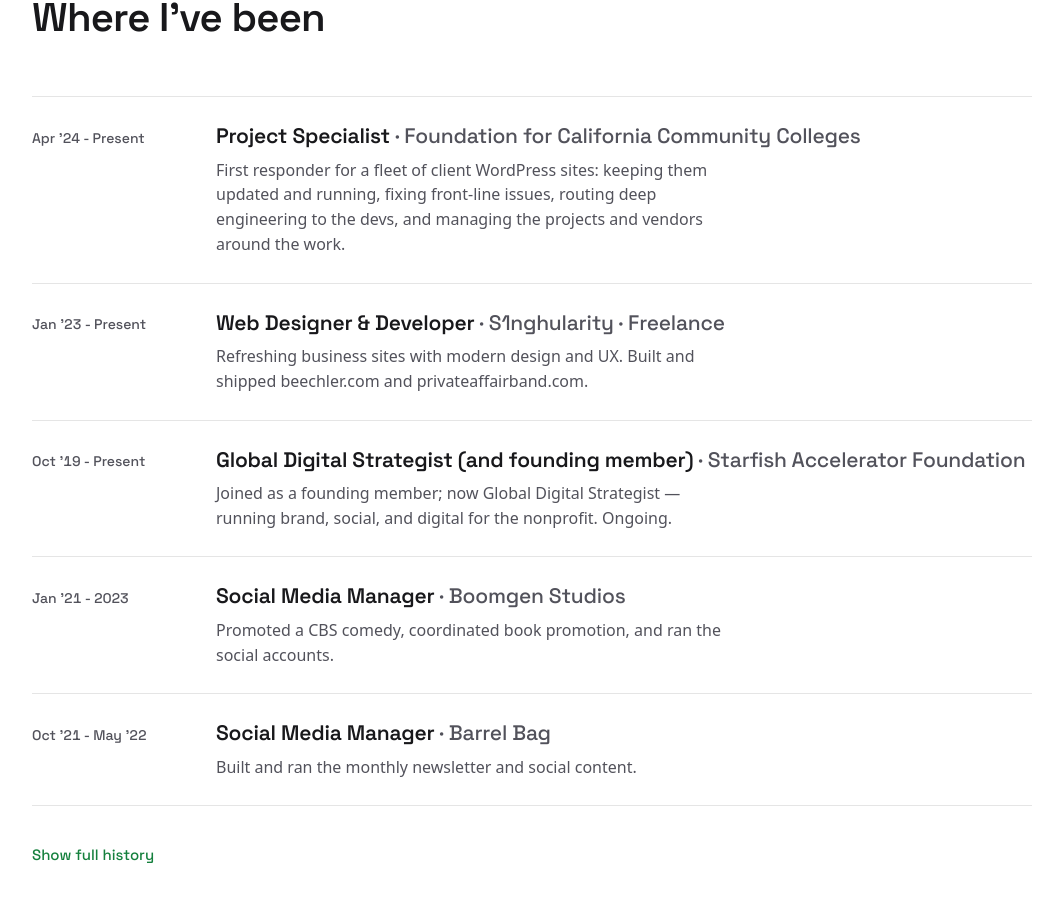
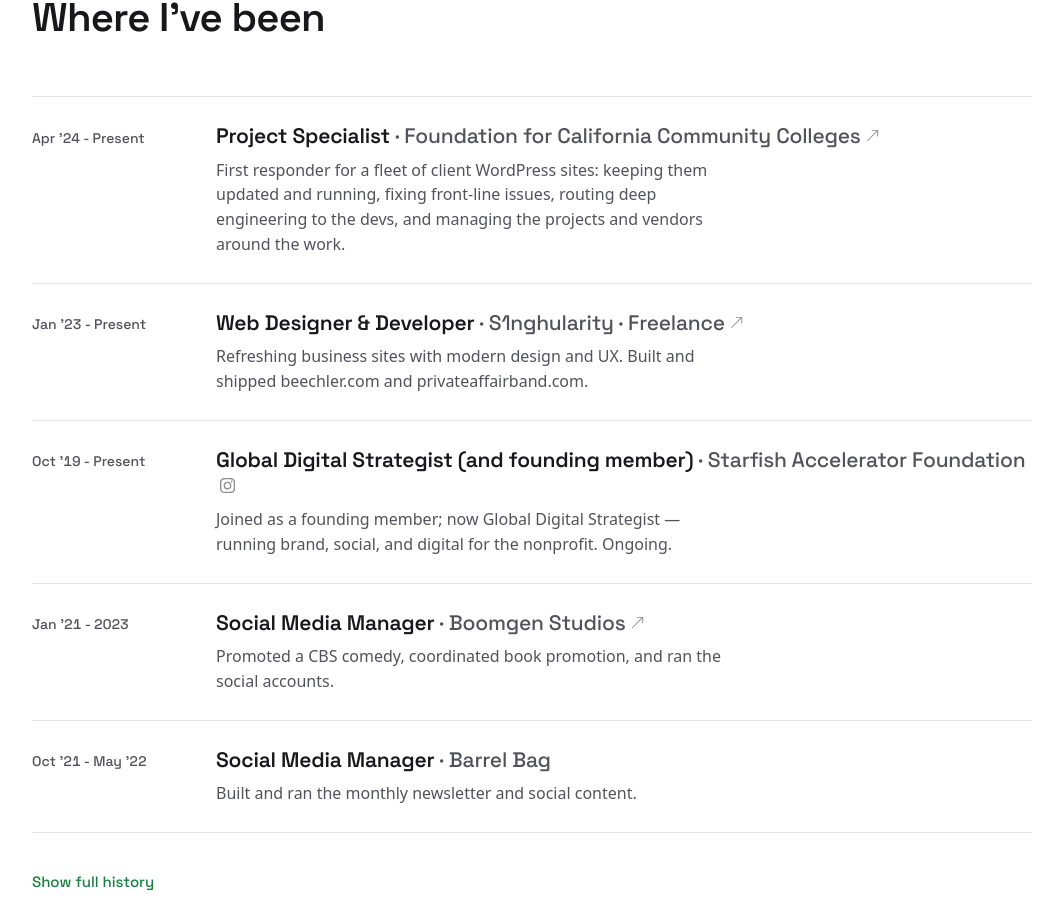
Before and after one commit to s1nghularity/personal-portfolio, a React (Create React App) app: page / in a window 1280 px wide. Shown: the part 3658-4577 px from the top of the page, without its empty margins (108-1171 px from the left). Built offline with nearby package versions, Linux system fonts and the light colour scheme.

Commit message:
Link each work-history role to its site (Starfish to Instagram), with subtle external-link iconography

```diff
--- a/src/components/WorkHistory.js
+++ b/src/components/WorkHistory.js
@@ -1,29 +1,35 @@
 import { useState } from 'react';
 import { Container } from 'react-bootstrap';
+import { ArrowUpRight, Instagram } from 'react-bootstrap-icons';
 import '../styles/WorkHistory.css';
 
 const roles = [
   {
     title: 'Project Specialist',
     company: 'Foundation for California Community Colleges',
+    href: 'https://foundationccc.org/',
     dates: "Apr '24 - Present",
     desc: 'First responder for a fleet of client WordPress sites: keeping them updated and running, fixing front-line issues, routing deep engineering to the devs, and managing the projects and vendors around the work.',
   },
   {
     title: 'Web Designer & Developer',
     company: 'S1nghularity · Freelance',
+    href: 'https://github.com/s1nghularity',
     dates: "Jan '23 - Present",
     desc: 'Refreshing business sites with modern design and UX. Built and shipped beechler.com and privateaffairband.com.',
   },
   {
     title: 'Global Digital Strategist (and founding member)',
     company: 'Starfish Accelerator Foundation',
+    href: 'https://www.instagram.com/thestarfishorg/',
+    icon: 'instagram',
     dates: "Oct '19 - Present",
     desc: 'Joined as a founding member; now Global Digital Strategist — running brand, social, and digital for the nonprofit. Ongoing.',
   },
   {
     title: 'Social Media Manager',
     company: 'Boomgen Studios',
+    href: 'https://www.boomgenstudios.com/',
     dates: "Jan '21 - 2023",
     desc: 'Promoted a CBS comedy, coordinated book promotion, and ran the social accounts.',
   },
@@ -36,36 +42,57 @@ const roles = [
   {
     title: 'Creative Copywriter',
     company: 'Design Spinners',
+    href: 'https://designspinner.com/',
     dates: "Jan '19 - Jun '22",
     desc: 'Content and copywriting, social consulting, and marketing strategy; project-managed the Kavita Studios e-commerce launch.',
   },
   {
     title: 'Operations Lead, LA Headquarters',
     company: 'Whitaker Peace & Development Initiative',
+    href: 'https://www.wpdi.org/',
     dates: "Aug '16 - Jan '19",
     desc: 'Ran day-to-day operations for the LA headquarters, coordinated international programs, and handled communications, content, payroll, and admin.',
   },
   {
     title: 'Internal Communications Specialist',
     company: 'Security Industry Specialists (PayPal)',
+    href: 'https://sis.us/',
     dates: "Jul '13 - Jul '14",
     desc: 'Security briefings, real-time threat tracking, emergency response, and cross-department comms.',
   },
   {
     title: 'Content Writer',
     company: 'SFBay.ca',
+    href: 'https://sfbayca.com/',
     dates: "Dec '12 - Jan '14",
     desc: 'Bay Area news and features, with an ongoing story archive.',
   },
   {
     title: 'English Output Editor',
     company: 'New Delhi Television (NDTV 24x7)',
+    href: 'https://www.ndtv.com/',
     dates: "Mar '08 - May '10",
     desc: 'Newsroom operations, major-event coverage, and content editing.',
   },
 ];
 
 const VISIBLE = 5;
+
+const CompanyName = ({ role }) => {
+  if (!role.href) return <>{role.company}</>;
+  const Icon = role.icon === 'instagram' ? Instagram : ArrowUpRight;
+  return (
+    <a
+      className='history-link'
+      href={role.href}
+      target='_blank'
+      rel='noreferrer'
+    >
+      {role.company}
+      <Icon className='history-link-icon' aria-hidden='true' />
+    </a>
+  );
+};
 
 export const WorkHistory = () => {
   const [expanded, setExpanded] = useState(false);
@@ -85,7 +112,10 @@ export const WorkHistory = () => {
               <div className='history-main'>
                 <h3 className='history-role'>
                   {role.title}
-                  <span className='history-co'> · {role.company}</span>
+                  <span className='history-co'>
+                    {' · '}
+                    <CompanyName role={role} />
+                  </span>
                 </h3>
                 <p className='history-desc'>{role.desc}</p>
               </div>
--- a/src/styles/WorkHistory.css
+++ b/src/styles/WorkHistory.css
@@ -53,6 +53,30 @@
   color: var(--ink-soft);
 }
 
+.history-link {
+  color: inherit;
+  text-decoration: none;
+  border-bottom: 1px solid transparent;
+  transition: color var(--transition), border-color var(--transition);
+}
+
+.history-link:hover {
+  color: var(--accent);
+  border-bottom-color: currentColor;
+}
+
+.history-link-icon {
+  width: 0.72em;
+  height: 0.72em;
+  margin-left: 0.2em;
+  vertical-align: baseline;
+  opacity: 0.65;
+}
+
+.history-link:hover .history-link-icon {
+  opacity: 1;
+}
+
 .history-desc {
   max-width: 56ch;
   margin: 0;
```
